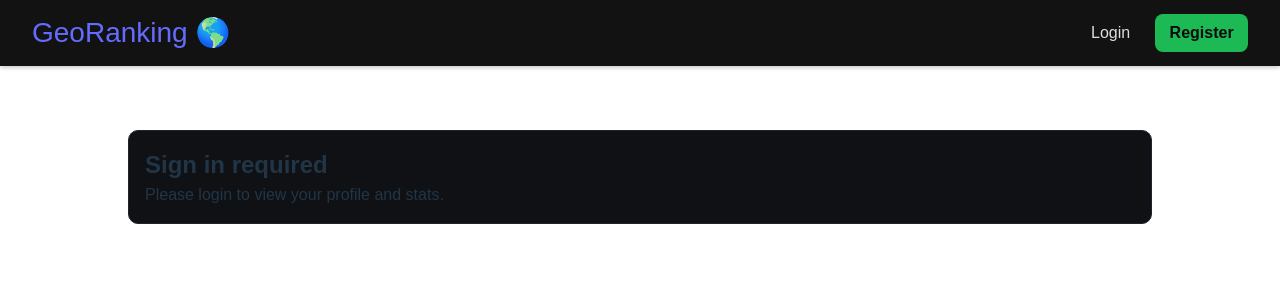
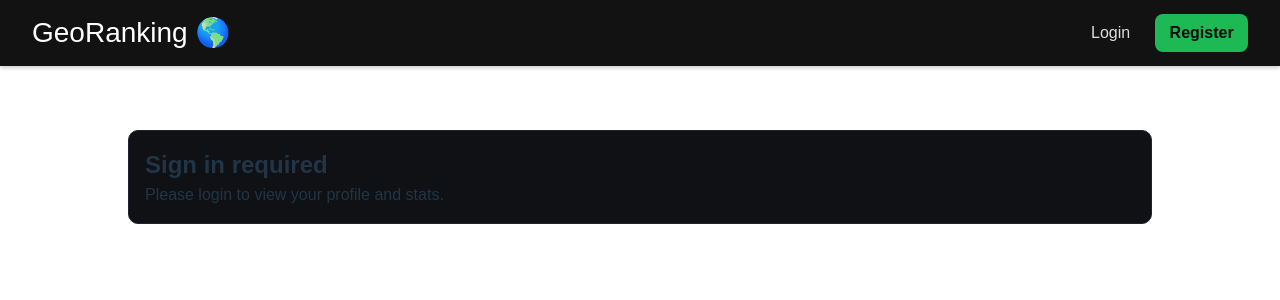
Before and after one commit to felig76/geo-ranking, a React (Vite) app in the folder frontend/: page /user in a window 1280 px wide. Shown: the top 300 px of the page. Built offline with nearby package versions, Linux system fonts and the light colour scheme; no server answers.

Commit message:
hotfix color link a landing header

```diff
--- a/frontend/src/components/Header/Header.css
+++ b/frontend/src/components/Header/Header.css
@@ -13,6 +13,10 @@
   font-size: 1.75rem;
   font-weight: bold;
   margin: 0;
+}
+
+#title a {
+  color: white;
 }
 
 #configButtons {
--- a/frontend/src/components/Header/Header.jsx
+++ b/frontend/src/components/Header/Header.jsx
@@ -17,7 +17,7 @@ function Header() {
 
   return (
     <header id="gamePageHeader">
-      <h2 id="title"><Link to="/">GeoRanking 🌎</Link></h2>
+      <h2 id="title"><a href="/">GeoRanking 🌎</a></h2>
       <div id="configButtons">
         <div className="headerConfigButton" id="languageSelect">
           <button title="Change language"></button>
```
